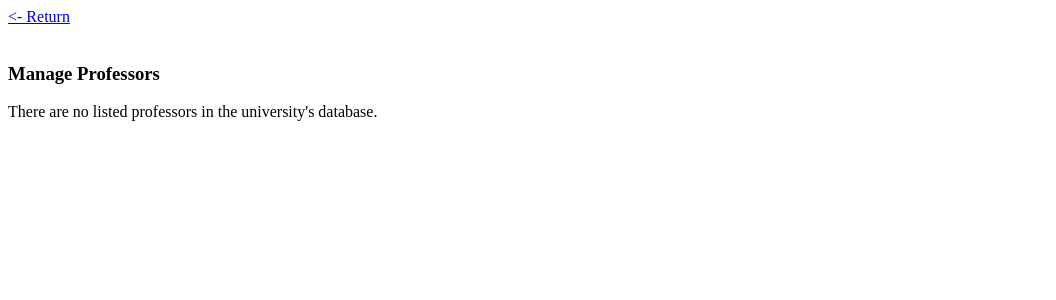
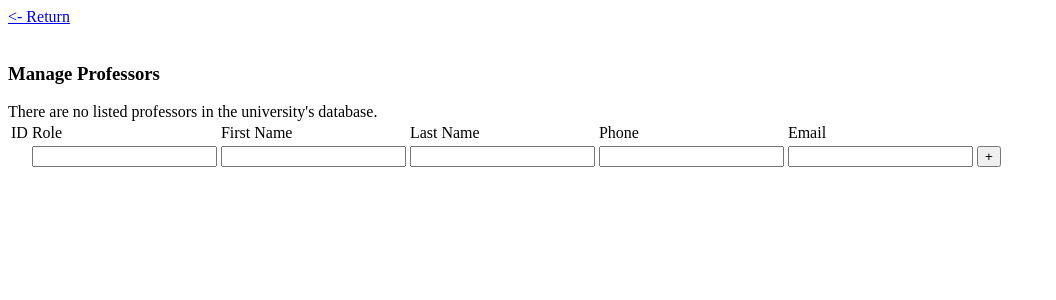
Before and after one commit to cristian-florin-ciobanu/php-mysql-university-project, a PHP site: page /admin-manage-professors.php in a window 1280 px wide. Shown: the top 300 px of the page, without its empty margins (0-1056 px from the left). Run offline with PHP 8.4, Linux system fonts and the light colour scheme; data that the repository does not hold is empty.

Commit message:
more work

```diff
--- a/admin-manage-professors.php
+++ b/admin-manage-professors.php
@@ -1,14 +1,39 @@
+<!DOCTYPE html>
+<head>
+    <title>University Admin</title>
+</head>
+<body>
+    <a href=\"admin.php\"><- Return</a><br><br>
+    <h3>Manage Professors</h3>
+
+    <style type="text/css">
+        form {
+            display: flex;
+        }
+    </style>
+
+    <table>
+        <tr>
+            <td>ID</td><td>Role</td><td>First Name</td><td>Last Name</td><td>Phone</td><td>Email</td><td></td>
+        </tr>
+        <tr>
+            <form action="">
+                <td></td>
+                <td><input type="text" name="role"></td>
+                <td><input type="text" name="first-name"></td>
+                <td><input type="text" name="last-name"></td>
+                <td><input type="number" name="phone"></td>
+                <td><input type="email" name="email"></td>
+                <td><input type="submit" value="+"></td>
+            </form>
+        </tr>
+
     <?php
-echo "<a href=\"admin.php\"><- Return</a><br><br>";
-
-echo "<h3>Manage Professors</h3>";
-
     require 'connect.php';
     $result = $connection->query("SELECT `ID`, `Role`, `First Name`, `Last Name`, `Phone`, `Email` FROM `professors`");
     if ($result->num_rows <= 0)
         echo "There are no listed professors in the university's database.";
     else {
-    echo "<table><tr> <td>ID</td> <td>Role</td> <td>First Name</td> <td>Last Name</td> <td>Phone</td> <td>Email</td> </tr>";
         while ($row = $result->fetch_assoc()) {
             echo "<tr>";
             echo "<td>".$row["ID"]."</td>";
@@ -22,3 +47,4 @@ else {
         echo "</table>";
     }
     ?>
+</body>
--- a/admin-manage-profiles.php
+++ b/admin-manage-profiles.php
@@ -8,7 +8,7 @@ $result = $connection->query("SELECT `ID`, `Name` FROM `profiles`");
 if ($result->num_rows <= 0)
     echo "There are no listed study programmes in the university's database.";
 else {
-    echo "<table><tr> <td>ID</td> <td>Name</td> </tr>";
+    echo "<table><tr> <td>ID</td> <td>Name</td> <td></td> </tr>";
     while ($row = $result->fetch_assoc()) {
         echo "<tr>";
         echo "<td>".$row["ID"]."</td>";
--- a/admin-manage-students.php
+++ b/admin-manage-students.php
@@ -8,7 +8,7 @@ $result = $connection->query("SELECT `ID`, `First Name`, `Last Name`, `Parent In
 if ($result->num_rows <= 0)
     echo "There are no listed students in the university's database.";
 else {
-    echo "<table><tr> <td>ID</td> <td>Role</td> <td>First Name</td> <td>Last Name</td> <td>Parent Initial</td> <td>CNP</td> <td>Phone</td> <td>Email</td> </tr> <td>Year</td> <td>Group</td> <td>Subgroup</td> <td>Profile</td> </tr>";
+    echo "<table><tr> <td>ID</td> <td>Role</td> <td>First Name</td> <td>Last Name</td> <td>Parent Initial</td> <td>CNP</td> <td>Phone</td> <td>Email</td> </tr> <td>Year</td> <td>Group</td> <td>Subgroup</td> <td>Profile</td> <td></td> </tr>";
     while ($row = $result->fetch_assoc()) {
         echo "</tr>";
         echo "<td>".$row["ID"]."</td>";
```
Also changed, not shown: apply.php (deleted, +0 -14 lines). Lines whose indentation alone changed are shown as unchanged.
